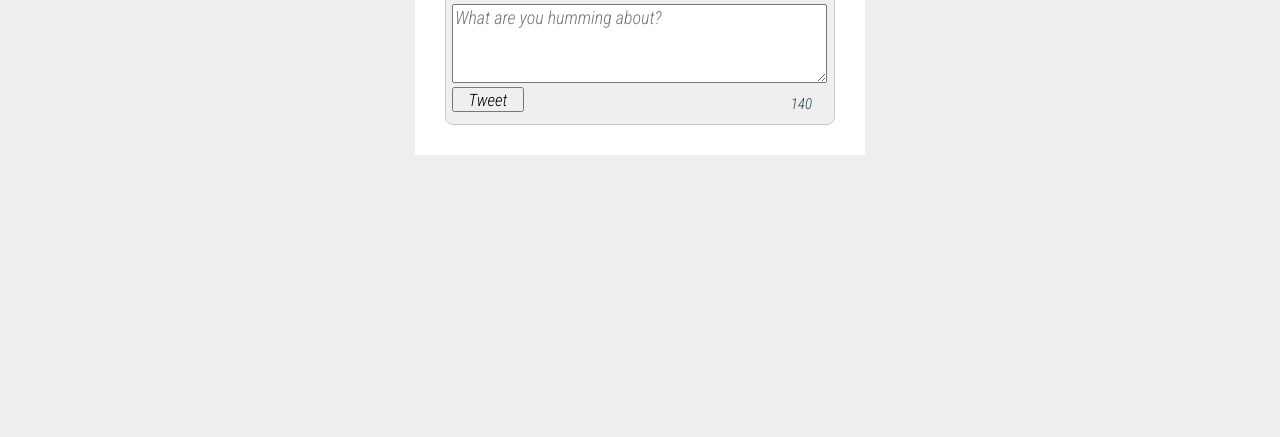
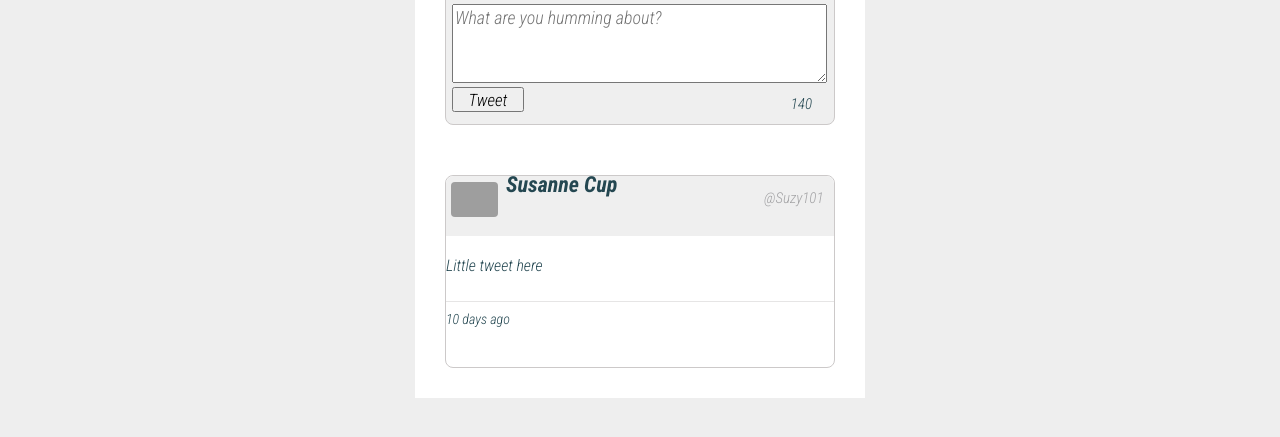
Before and after one commit to violetreader/TweeterApp, a website: page public/index.html in a window 1280 px wide. Shown: the part 179-616 px from the top of the page. Drawn offline with Linux system fonts and the light colour scheme; grey boxes are pictures that could not be loaded.

Commit message:
added character counter and created 2nd container for a new tweet

```diff
--- a/public/index.html
+++ b/public/index.html
@@ -14,13 +14,14 @@
     <link rel="stylesheet" href="/styles/layout.css" type="text/css" />
     <link rel="stylesheet" href="/styles/nav.css" type="text/css">
     <link rel="stylesheet" href="/styles/new-tweet.css" type="text/css">
-
+    <link rel="stylesheet" href="/styles/tweet.css" type="text/css">
 
     <!-- External JS -->
     <script type="text/javascript" src="/vendor/jquery-2.2.3.min.js"></script>
 
     <!-- App JS -->
     <script type="text/javascript" src="/scripts/app.js"></script>
+    <script type="text/javascript" src="./scripts/composer-char-counter.js"></script>
   </head>
 
   <body>
@@ -41,6 +42,17 @@
           <span class="counter">140</span>
         </form>
       </section>
+      <section class="tweet">
+        <article>
+          <header></header>
+          <p class="atUser">@Suzy101</p>
+          <img class="smiley" src="https://usercontent1.hubstatic.com/7241270_f520.jpg">
+          <h6>Susanne Cup</h6>
+          <p class="tweetContent">Little tweet here</p>
+          <footer></footer>
+          <p class="time">10 days ago</p>
+        </article>
+      </section>
     </main>
   </body>
 </html>
--- /dev/null
+++ b/public/scripts/composer-char-counter.js
@@ -0,0 +1,16 @@
+$(document).ready(function() {
+  var maxCount = 140;
+  $('.new-tweet textarea').on('keyup', function(e) {
+//.val(); can only
+    var contents = $(this).val();
+    var contentLength = contents.length;
+    var counter = $(".new-tweet .counter");
+    var length = maxCount - contentLength;
+    counter.text(maxCount - contentLength);
+    if (length < 0) {
+      $(counter).css("color", "red");
+    } else {
+      next();
+    }
+  });
+});
--- a/public/styles/layout.css
+++ b/public/styles/layout.css
@@ -40,3 +40,7 @@ main.container {
   padding-left: 30px;
   padding-right: 30px;
 }
+
+main.counter {
+  color: tomato;
+}
--- a/public/styles/new-tweet.css
+++ b/public/styles/new-tweet.css
@@ -1,6 +1,5 @@
 section.new-tweet {
   background-color: #efefef;
-  /*z-index: 1;*/
   border-style: solid;
   border-color: #ccc9c9;
   border-radius: 8px;
@@ -44,5 +43,4 @@ main textarea {
   margin-left: 6px;
   font-size: 18px;
   height: 79px;
-
 }
--- /dev/null
+++ b/public/styles/tweet.css
@@ -0,0 +1,68 @@
+/*https://usercontent1.hubstatic.com/7241270_f520.jpg*/
+
+main .tweet {
+  border-style: solid;
+  border-color: #ccc9c9;
+  border-radius: 8px;
+  border-width: thin;
+  height: 193px;
+  margin-top: 50px;
+  z-index: -10;
+}
+
+.tweet header {
+  background-color: #efefef;
+  height: 60px;
+  position: relative;
+  border-top-right-radius: 8px;
+  border-top-left-radius: 8px;
+  position: relative;
+}
+
+.tweet .smiley {
+  width: 47px;
+  margin-top: 5px;
+  margin-left: 5px;
+  display: inline;
+  background-color: #efefef;
+  position: relative;
+  top: -107px;
+  border-radius: 4px;
+}
+
+.tweet h6 {
+  position: relative;
+  top: -208px;
+  left: 60px;
+  font-size: 22px;
+}
+
+.tweet .tweetContent {
+  position: relative;
+  top: -200px
+}
+
+.tweet .time {
+  position: relative;
+  font-size: 14px;
+  top: -195px;
+}
+
+.tweet .atUser {
+  position: relative;
+  font-size: 15px;
+  left: 318px;
+  top: -62px;
+  color: #a3a3a5;
+}
+
+.tweet footer {
+  border-style: solid;
+  border-color: #e6e5e5;
+  border-right: #efefef;
+  border-left: #efefef;
+  border-bottom: #efefef;
+  border-width: thin;
+  position: relative;
+  top: -190px;
+}
```
